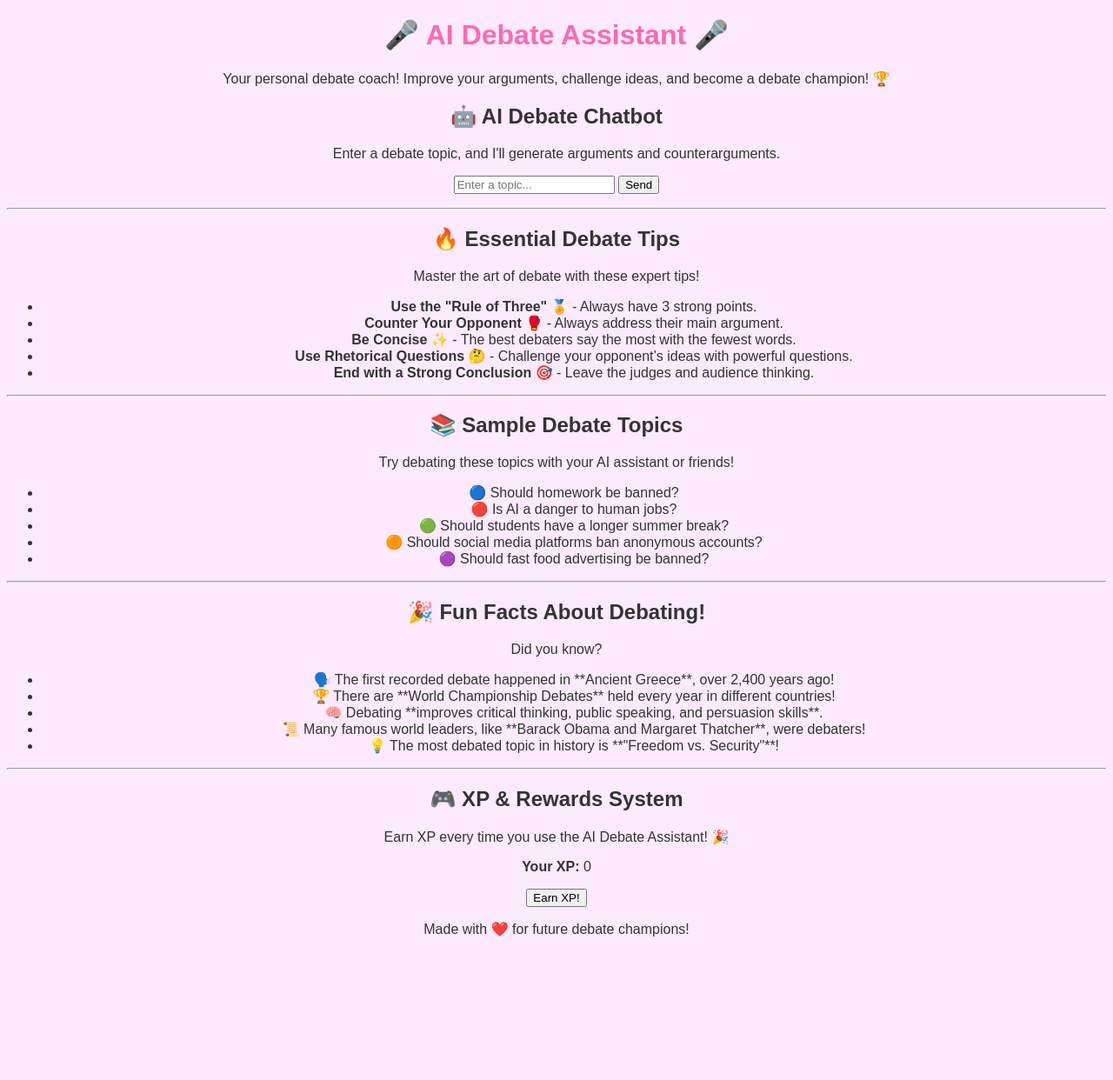
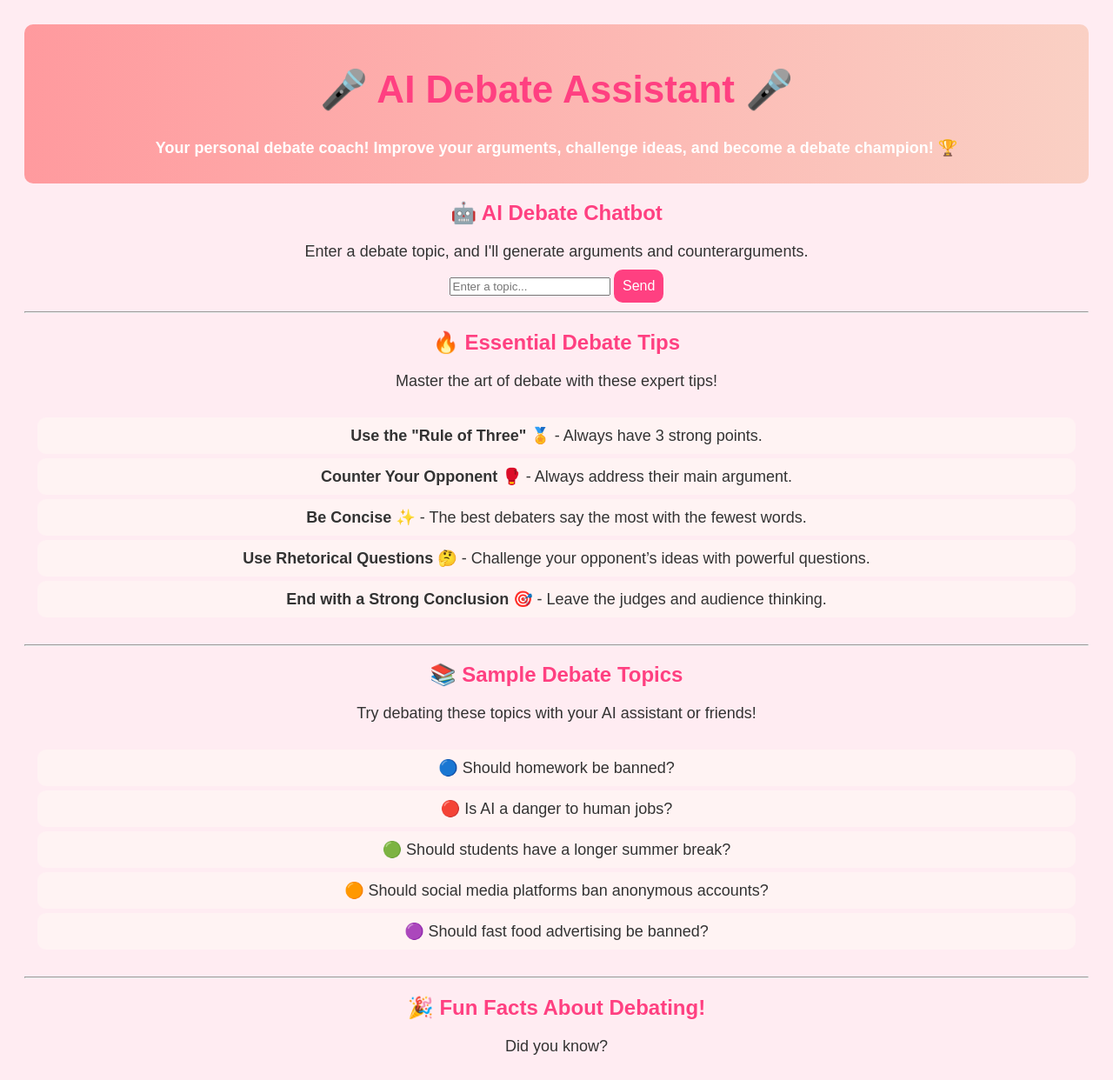
Before and after one commit to coolnoor5/AI-Debate-Assistant, a plain HTML site: page index.html in a window 1280 px wide. Shown: the top 1242 px of the page at 87% size. Before the commit the page ends 1094 px from the top, so only its background shows below. Drawn offline with Linux system fonts and the light colour scheme.

Commit message:
Update styles.css

```diff
--- a/styles.css
+++ b/styles.css
@@ -1,19 +1,61 @@
 body {
-    font-family: Arial, sans-serif;
-    background-color: #fceaff;
+    font-family: 'Arial', sans-serif;
+    text-align: center;
+    background-color: #ffecf2;
     color: #333;
-    text-align: center;
+    padding: 20px;
 }
 
-.container {
-    max-width: 600px;
-    margin: 20px auto;
+header {
+    background: linear-gradient(to right, #ff9a9e, #fad0c4);
     padding: 20px;
-    background-color: #fff;
     border-radius: 10px;
-    box-shadow: 0px 0px 10px rgba(0, 0, 0, 0.1);
+    color: white;
+    font-size: 22px;
+    font-weight: bold;
 }
 
-h1 {
-    color: #ff69b4;
+h1, h2 {
+    color: #ff4081;
 }
+
+p {
+    font-size: 18px;
+    margin: 10px;
+}
+
+ul {
+    list-style-type: none;
+    padding: 10px;
+}
+
+ul li {
+    background: #fff3f3;
+    padding: 10px;
+    margin: 5px;
+    border-radius: 10px;
+    font-size: 18px;
+}
+
+button {
+    background-color: #ff4081;
+    color: white;
+    padding: 10px;
+    border: none;
+    border-radius: 10px;
+    cursor: pointer;
+    font-size: 16px;
+}
+
+button:hover {
+    background-color: #e91e63;
+}
+
+footer {
+    margin-top: 20px;
+    background-color: #ff9a9e;
+    color: white;
+    padding: 10px;
+    border-radius: 10px;
+    font-size: 14px;
+}
```
